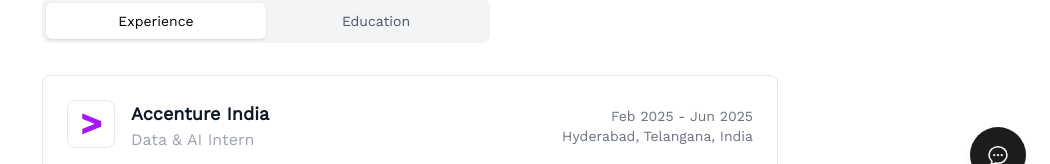
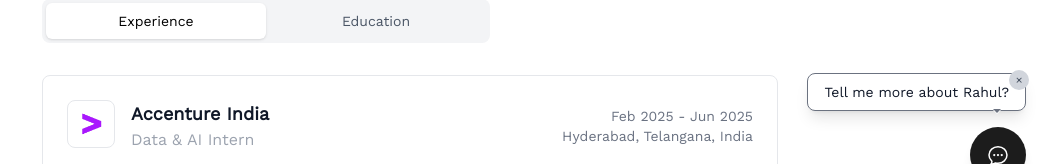
Before and after one commit to Rahul-lalwani-learner/rahullalwani.com, a Next.js app: page / in a window 1280 px wide. Shown: the part 593-757 px from the top of the page, without its empty margins (230-1280 px from the left). Built offline with nearby package versions, Linux system fonts and the light colour scheme; a web font is replaced by a local one.

Commit message:
Added a tool tip apear on chat box for suggested messages

```diff
--- a/app/components/ChatBot.tsx
+++ b/app/components/ChatBot.tsx
@@ -18,8 +18,12 @@
   const [messages, setMessages] = useState<Message[]>([]);
   const [input, setInput] = useState('');
   const [isLoading, setIsLoading] = useState(false);
+  const [showTooltip, setShowTooltip] = useState(false);
+  const [tooltipVisible, setTooltipVisible] = useState(false);
   const messagesEndRef = useRef<HTMLDivElement>(null);
   const inputRef = useRef<HTMLInputElement>(null);
+
+  const suggestedMessage = "Tell me more about Rahul?";
 
   const scrollToBottom = () => {
     messagesEndRef.current?.scrollIntoView({ behavior: 'smooth' });
@@ -46,6 +50,43 @@
       }, 100);
     }
   }, [isChatOpen]);
+
+  // Show tooltip after 1 second delay with fade animation
+  useEffect(() => {
+    const timer = setTimeout(() => {
+      setShowTooltip(true);
+      // Small delay for fade-in animation
+      setTimeout(() => {
+        setTooltipVisible(true);
+      }, 50);
+    }, 1000);
+
+    return () => clearTimeout(timer);
+  }, []);
+
+  const handleTooltipClick = () => {
+    setInput(suggestedMessage);
+    setTooltipVisible(false);
+    setTimeout(() => {
+      setShowTooltip(false);
+    }, 200); // Allow fade-out animation to complete
+    openChat();
+    // Focus input after opening chat
+    setTimeout(() => {
+      inputRef.current?.focus();
+      inputRef.current?.setSelectionRange(suggestedMessage.length, suggestedMessage.length);
+    }, 150);
+  };
+
+  // Hide tooltip when chat is opened or after first message
+  useEffect(() => {
+    if (isChatOpen || messages.length > 0) {
+      setTooltipVisible(false);
+      setTimeout(() => {
+        setShowTooltip(false);
+      }, 200);
+    }
+  }, [isChatOpen, messages]);
 
   const sendMessage = async (e: React.FormEvent) => {
     e.preventDefault();
@@ -105,6 +146,38 @@
 
   return (
     <>
+      {/* Tooltip Popup */}
+      {!isChatOpen && showTooltip && (
+        <div className={`fixed bottom-20 right-4 sm:bottom-24 sm:right-6 z-50 transition-opacity duration-300 ${tooltipVisible ? 'opacity-100' : 'opacity-0'}`}>
+          <div
+            onClick={handleTooltipClick}
+            className={`relative bg-white dark:bg-gray-800 text-gray-900 dark:text-gray-100 px-4 py-2 rounded-lg shadow-lg border border-gray-200 dark:border-gray-600 cursor-pointer hover:bg-gray-50 dark:hover:bg-gray-700 transition-all duration-200 max-w-xs transform ${tooltipVisible ? 'translate-y-0 scale-100' : 'translate-y-2 scale-95'}`}
+          >
+            <p className="text-sm whitespace-nowrap">{suggestedMessage}</p>
+
+            {/* Tooltip Arrow - positioned at the right end */}
+            <div className="absolute top-full right-6">
+              <div className="w-0 h-0 border-l-4 border-r-4 border-t-4 border-transparent border-t-white dark:border-t-gray-800"></div>
+              <div className="absolute -top-px left-1/2 transform -translate-x-1/2 w-0 h-0 border-l-4 border-r-4 border-t-4 border-transparent border-t-gray-200 dark:border-t-gray-600"></div>
+            </div>
+
+            {/* Close button */}
+            <button
+              onClick={(e) => {
+                e.stopPropagation();
+                setTooltipVisible(false);
+                setTimeout(() => {
+                  setShowTooltip(false);
+                }, 200);
+              }}
+              className="absolute -top-1 -right-1 w-5 h-5 bg-gray-300 dark:bg-gray-600 hover:bg-gray-400 dark:hover:bg-gray-500 rounded-full flex items-center justify-center text-xs text-gray-600 dark:text-gray-300 transition-colors cursor-pointer"
+            >
+              ×
+            </button>
+          </div>
+        </div>
+      )}
+
       {/* Chat Button */}
       {!isChatOpen && (
         <button
@@ -238,7 +311,7 @@
                 title="Clear chat history"
                 className="p-1.5 sm:p-2 text-gray-400 hover:text-red-600 dark:hover:text-red-400 transition-colors flex-shrink-0"
               >
-                <DeleteIcon size="size-4" extraClass="sm:size-6"/>
+                <DeleteIcon size="size-4" extraClass="sm:size-6 cursor-pointer"/>
               </button>
               <input
                 ref={inputRef}
@@ -254,7 +327,7 @@
                 disabled={!input.trim() || isLoading}
                 className="p-1.5 sm:p-2 rounded-lg bg-blue-700 text-white disabled:opacity-50 disabled:cursor-not-allowed flex-shrink-0"
               >
-                <SendIcon size="size-4" extraClass="sm:size-6"/>
+                <SendIcon size="size-4" extraClass="sm:size-6 cursor-pointer"/>
               </button>
             </div>
           </form>
```
